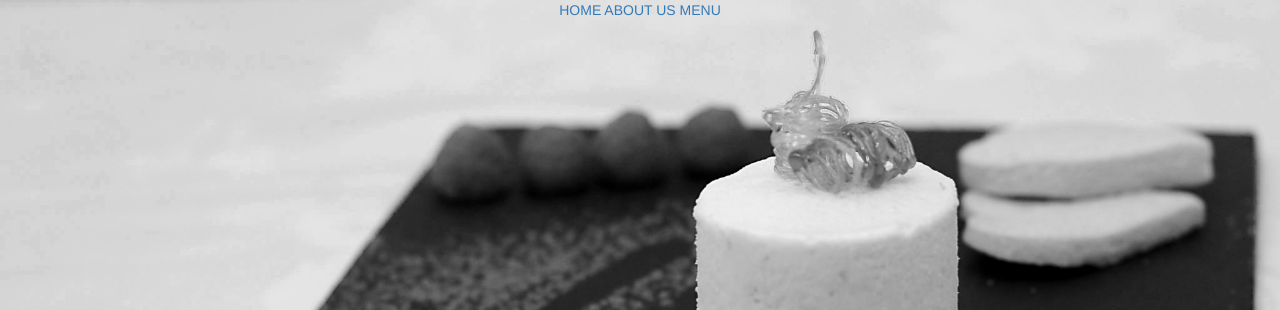
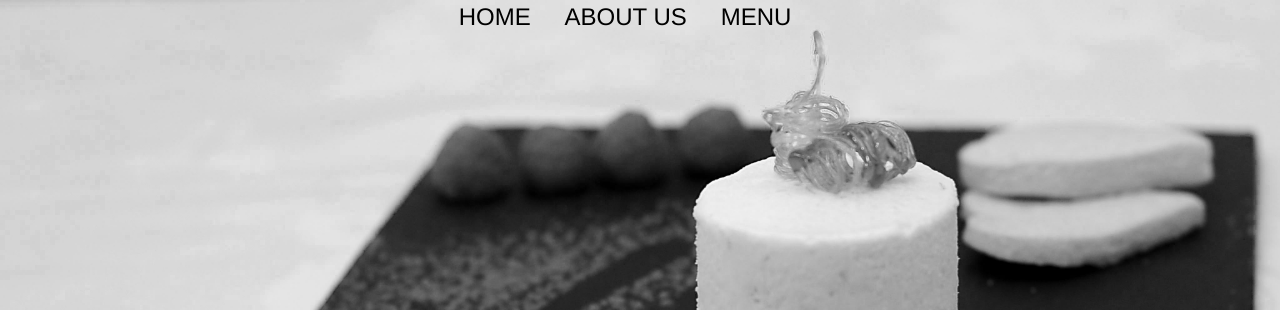
Before and after one commit to demi-urgee/stone_moonstone, a plain HTML site: page index.html in a window 1280 px wide. Shown: the top 310 px of the page. Drawn offline with nearby package versions, Linux system fonts and the light colour scheme.

Commit message:
fixed the bg and nav

```diff
--- a/css/style.css
+++ b/css/style.css
@@ -6,8 +6,14 @@
     margin: 0;
     padding-right:;
     overflow: hidden;
-    color: black
+    color: black;
+    text-align: center;
 }
+
+.nav a{
+  padding-right: 30px
+}
+
 
 .h1 {
     color: white;
@@ -17,14 +23,26 @@
 
 }
 
+/*a:hover {
+    color: hotpink;
+}*/
+
+a:link, a:visited {
+  color: black;
+  text-decoration: none;
+  font-size:24px;
+}
 /*BODY*/
 body {
-    background-image: url("../images/landingphoto.jpg");
     background-color: #cccccc;
     background-repeat: no-repeat;
     background-attachment: fixed;
     background-position: 0px 0px;
     background-size: cover;
+}
+
+.landing-background{
+  background-image: url("../images/landingphoto.jpg");
 }
 
 .my-title {
--- a/index.html
+++ b/index.html
@@ -9,9 +9,13 @@
   <link href="css/style.css" rel="stylesheet">
 </head>
 
-<body>
-<div class= index body>
-  <center> <div class="nav"> <a href="index.html">HOME</a>  <a href="aboutus.html">ABOUT US</a> <a href="menu.html">MENU</a> </div> </center>
+<body class="landing-background">
+<div>
+   <div class="nav">
+     <a href="index.html">HOME</a>
+     <a href="aboutus.html">ABOUT US</a>
+     <a href="menu.html">MENU</a>
+   </div>
 
    </div>
    <div class="my-title">
```
